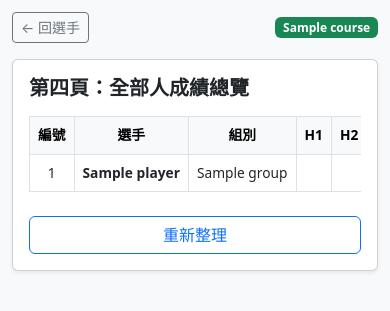
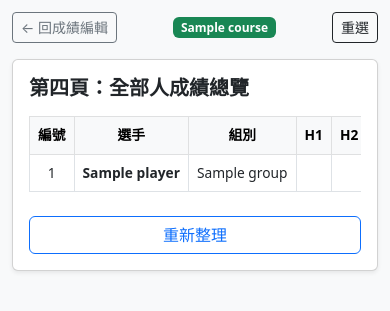
Before and after one commit to a42678780-web/woodball-system, a Flask app: template templates/referee_mobile_overview.html in a window 390 px wide. Shown: the top 311 px of the page. Run offline with Flask 3, Linux system fonts and the light colour scheme; the template is opened without the code that fills it: most values are stand-ins (such as "Sample title", 1, 10 or a date in 2020).

Commit message:
Update referee_mobile_overview.html

```diff
--- a/templates/referee_mobile_overview.html
+++ b/templates/referee_mobile_overview.html
@@ -14,8 +14,9 @@
 <body>
 <div class="page">
     <div class="d-flex justify-content-between align-items-center mb-3">
-        <a href="/referee/select/{{ match_filename }}" class="btn btn-outline-secondary btn-sm">← 回選手</a>
+        <a href="{{ back_to_score_url }}" class="btn btn-outline-secondary btn-sm">← 回成績編輯</a>
         <span class="badge bg-success">{{ course.match_name }}</span>
+        <a href="/referee/select/{{ match_filename }}" class="btn btn-outline-dark btn-sm">重選</a>
     </div>
 
     <div class="card shadow-sm">
```
